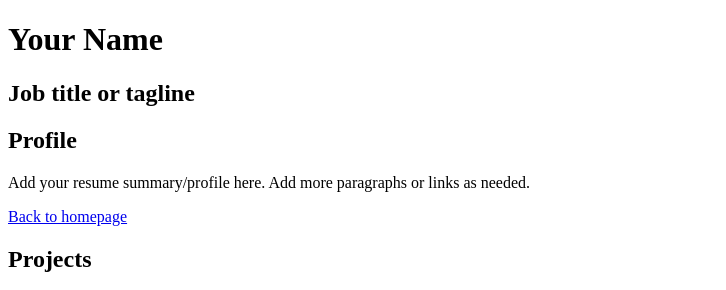
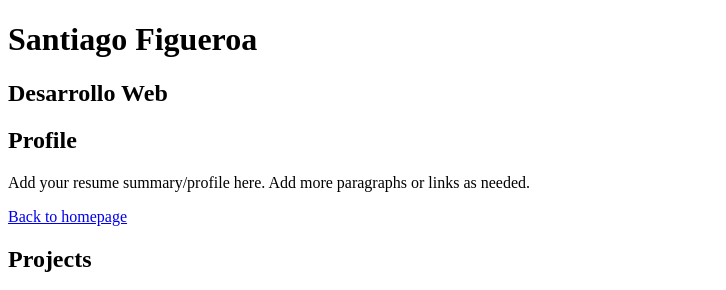
Before and after one commit to Sfigueroac/pagina-personal, a plain HTML site: page resume.html in a window 1280 px wide. Shown: the top 290 px of the page, without its empty margins (0-726 px from the left). Drawn offline with Linux system fonts and the light colour scheme.

Commit message:
Cambios Resume

```diff
--- a/resume.html
+++ b/resume.html
@@ -9,8 +9,8 @@
     <!-- //  INTRO  // -->
     <header>
       <!-- Start content edits below this line. -->
-      <h1>Your Name</h1>
-      <h2>Job title or tagline</h2>
+      <h1>Santiago Figueroa</h1>
+      <h2>Desarrollo Web</h2>
 
       <!-- End content edits here. -->
     </header>
```
